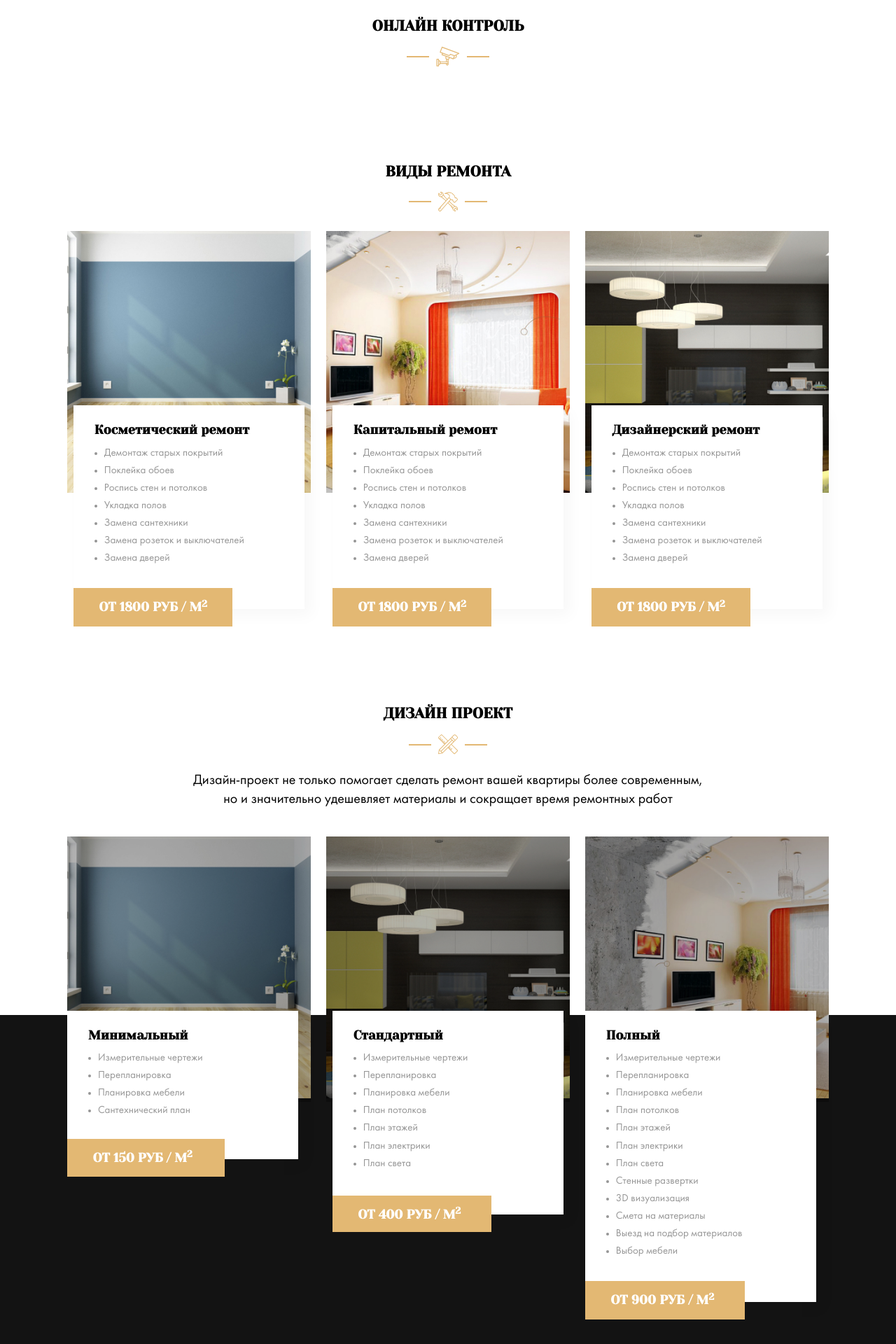
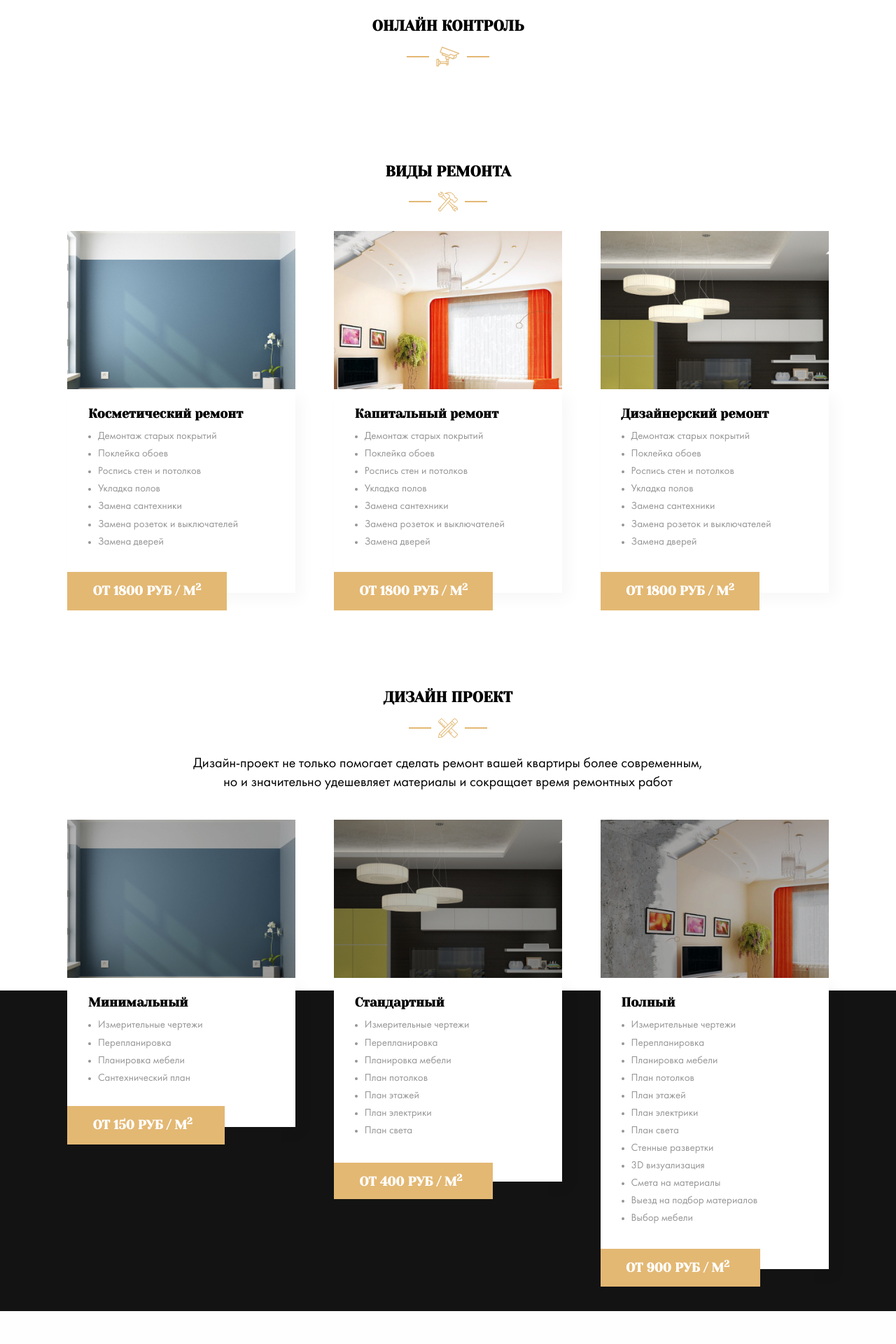
Before and after one commit to pb56/myweb, a PHP site: page / in a window 1280 px wide. Shown: the part 1078-2998 px from the top of the page at 70% size. After the commit the page ends 2951 px from the top, so only its background shows below. Run offline with PHP 8.4, Linux system fonts and the light colour scheme; some web fonts are replaced.

Commit message:
comm 24.06

```diff
--- a/css/style.css
+++ b/css/style.css
@@ -384,6 +384,14 @@ template {
   max-width: 1256px;
   margin: auto; }
 
+.row {
+  display: flex;
+  align-items: flex-start;
+  justify-content: space-between; }
+
+.col {
+  flex-basis: 30%; }
+
 *, *:before, *:after {
   box-sizing: border-box; }
 
@@ -560,14 +568,6 @@ img {
 
 .types__section-title {
   margin-bottom: 2rem; }
-
-.row {
-  display: flex;
-  align-items: flex-start;
-  justify-content: space-between; }
-
-.col {
-  flex-basis: 32%; }
 
 .card__text {
   position: relative;
--- a/index.html
+++ b/index.html
@@ -68,6 +68,8 @@
       <!-- /.hero -->
       <section class="section section--dark projects">
         <div class="container">
+          <div class="row">
+            <div class="col-50">
             <div class="section-title">
               <h2 class="section-title__heading">Завершенные проекты</h2>
               <!-- /.section-title__heading -->
@@ -76,6 +78,12 @@
               </p>
             </div>
             <!-- /.section-title -->
+            </div>
+            <!-- /.col-50 -->
+            <div class="col-50"></div>
+            <!-- /.col-50 -->
+          </div>
+          <!-- /.row -->
         </div>
         <!-- /.container -->
       </section>
--- a/sass/_grid.sass
+++ b/sass/_grid.sass
@@ -2,3 +2,13 @@
     width: 85%
     max-width: 1256px
     margin: auto
+
+.row
+    display: flex
+    align-items: flex-start
+    justify-content: space-between
+.col
+    &-30
+    flex-basis: 30%
+    &-50
+    flex-basis 50&
--- a/sass/templates/_types.sass
+++ b/sass/templates/_types.sass
@@ -1,12 +1,6 @@
 .types
     &__section-title
         margin-bottom: 2rem
-.row
-    display: flex
-    align-items: flex-start
-    justify-content: space-between
-.col
-    flex-basis: 32%
 .card
     &__text
         position: relative
```
Lines whose indentation alone changed are shown as unchanged.
